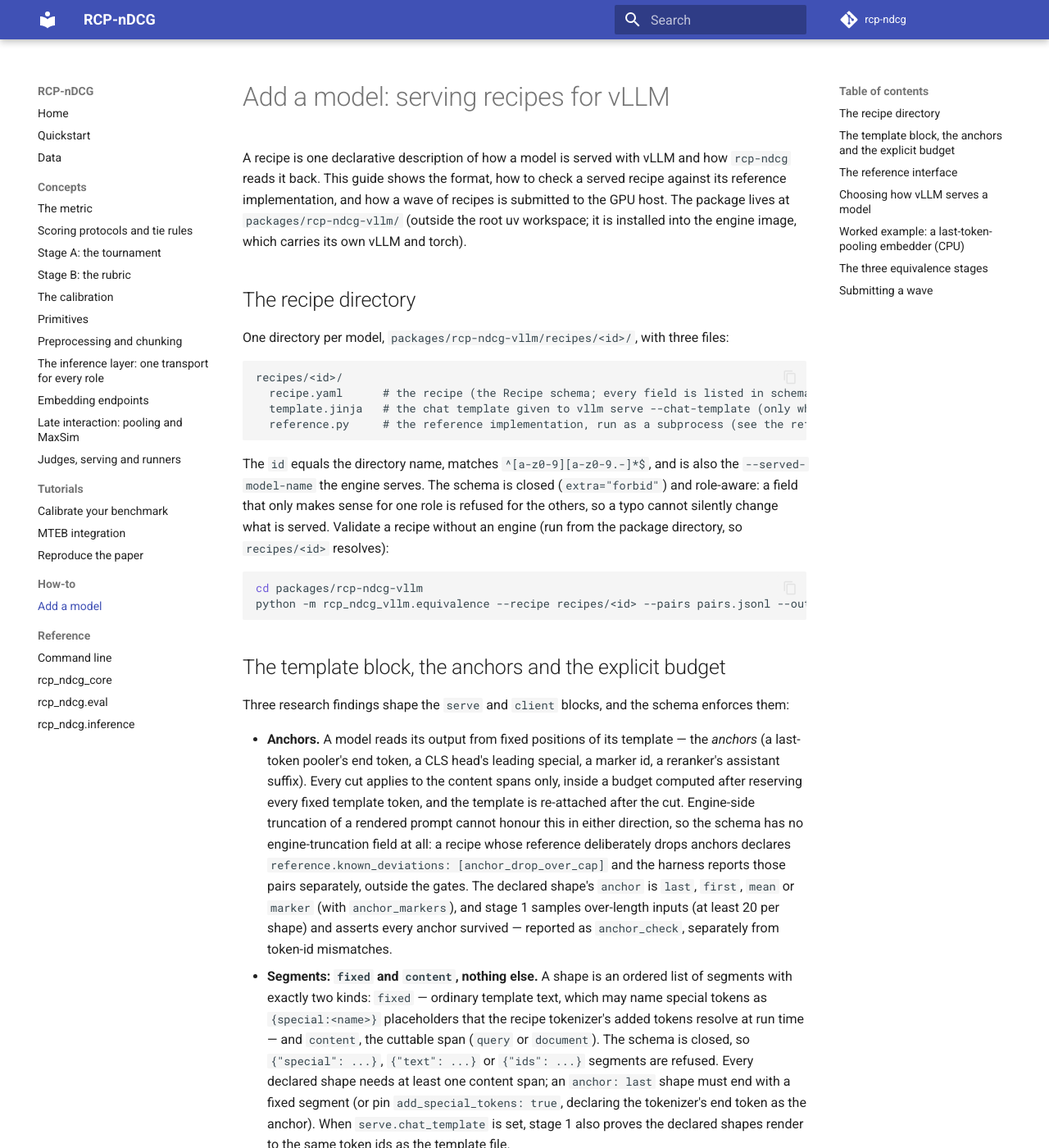
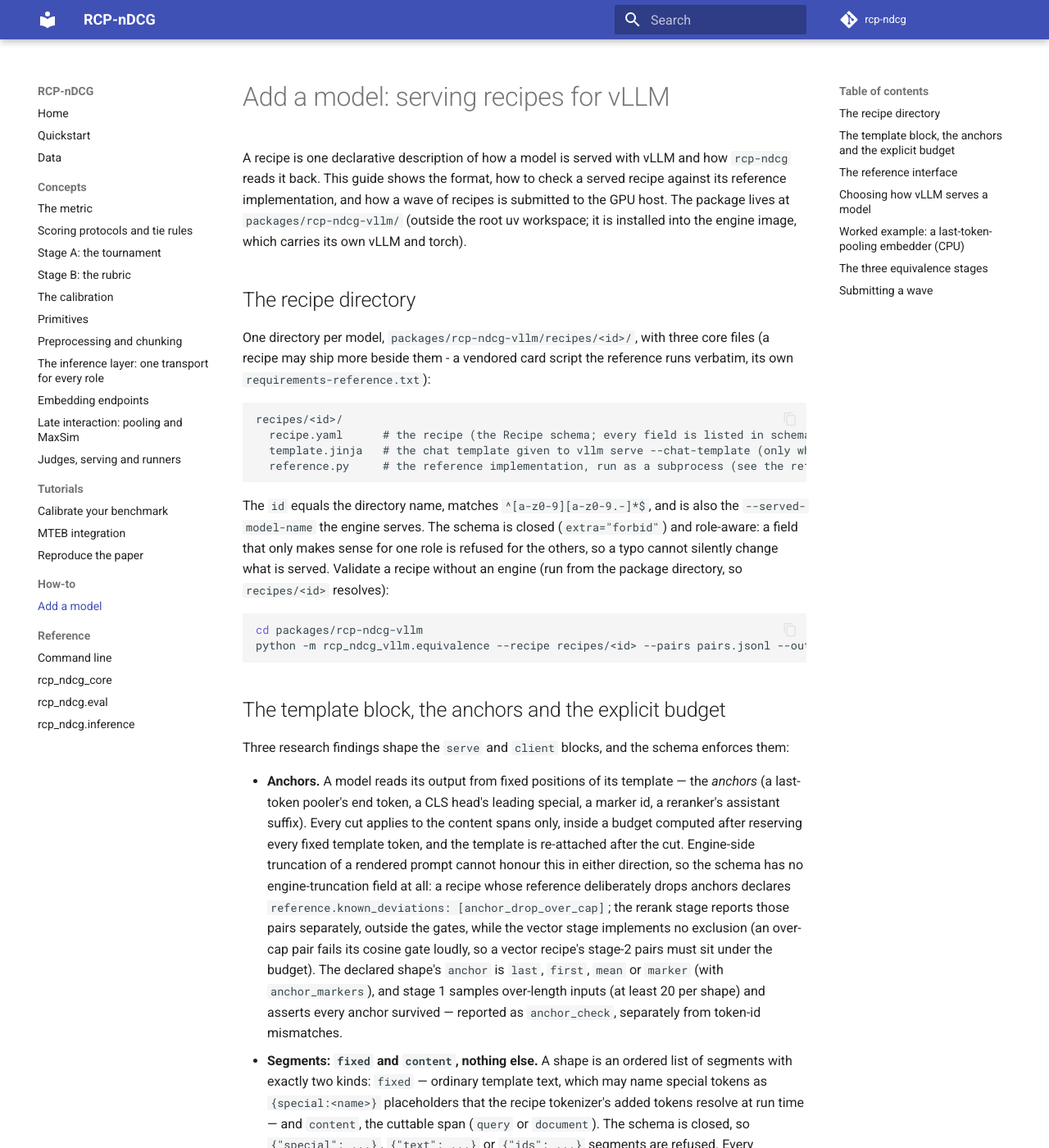
Before and after one commit to cohere-ai/rcp-ndcg, an MkDocs documentation site: the page built from docs/how-to/add-a-model.md, in a window 1280 px wide and 1400 px high. Shown: the whole window at 82% size. Built offline with MkDocs 1.6.1 and Material for MkDocs 9.7.7, drawn with Linux system fonts in a browser that asks for light colours; comment, search, counter and statistics services are not loaded; some of the changed text lies outside the part shown.

Commit message:
Fix the last stale over-cap claim and scope the deviation wording in the docs; force ruff excludes

````diff
--- a/docs/how-to/add-a-model.md
+++ b/docs/how-to/add-a-model.md
@@ -7,7 +7,8 @@ workspace; it is installed into the engine image, which carries its own vLLM and
 
 ## The recipe directory
 
-One directory per model, `packages/rcp-ndcg-vllm/recipes/<id>/`, with three files:
+One directory per model, `packages/rcp-ndcg-vllm/recipes/<id>/`, with three core files (a recipe may ship
+more beside them - a vendored card script the reference runs verbatim, its own `requirements-reference.txt`):
 
 ```text
 recipes/<id>/
@@ -34,8 +35,10 @@ Three research findings shape the `serve` and `client` blocks, and the schema en
   applies to the content spans only, inside a budget computed after reserving every fixed template token, and
   the template is re-attached after the cut. Engine-side truncation of a rendered prompt cannot honour this in
   either direction, so the schema has no engine-truncation field at all: a recipe whose reference deliberately
-  drops anchors declares `reference.known_deviations: [anchor_drop_over_cap]` and the harness reports those
-  pairs separately, outside the gates. The declared shape's `anchor` is `last`, `first`, `mean` or `marker`
+  drops anchors declares `reference.known_deviations: [anchor_drop_over_cap]`; the rerank stage reports those
+  pairs separately, outside the gates, while the vector stage implements no exclusion (an over-cap pair fails
+  its cosine gate loudly, so a vector recipe's stage-2 pairs must sit under the budget). The declared shape's
+  `anchor` is `last`, `first`, `mean` or `marker`
   (with `anchor_markers`), and stage 1 samples over-length inputs (at least 20 per shape) and asserts every
   anchor survived — reported as `anchor_check`, separately from token-id mismatches.
 - **Segments: `fixed` and `content`, nothing else.** A shape is an ordered list of segments with exactly two
@@ -110,7 +113,7 @@ reference:
   kind: transformers             # transformers | sentence_transformers | remote_code | stored_scores
   score_scale: probability       # probability | logit | cosine; vectors compare per vector
   entry: reference.py
-  known_deviations: []           # e.g. [anchor_drop_over_cap]: stage 2 gates under-cap pairs only
+  known_deviations: []           # e.g. [anchor_drop_over_cap]: the rerank stage gates under-cap pairs only; the vector stage has no exclusion (an over-cap pair fails its gate loudly)
 gates: {}                        # overrides of the stage-2 defaults for this score_scale
 status: {state: unverified, image: null, date: null, report: null}
 sources: []                      # URLs and path:line references the recipe rests on
@@ -192,8 +195,9 @@ Stage 2 scores or embeds the same pairs against the served engine (plain `httpx`
 `/pooling`) and applies the gates: probability |Δ| ≤ 0.02 for 99% of documents and ≤ 0.05 for all; logit |Δ| ≤
 0.05·(1 + |s|); cosine scores |Δ| ≤ 0.01; vectors cosine ≥ 1 − 1e-3 per vector (per token, after the same
 float16 cast); median per-query Kendall τ ≥ 0.98. A recipe's `gates` section overrides any of these. With
-`reference.known_deviations: [anchor_drop_over_cap]`, pairs whose uncut prompt exceeds `client.max_tokens` are
-reported in a separate, non-gating table and the gates run on the under-cap pairs only.
+`reference.known_deviations: [anchor_drop_over_cap]`, the rerank stage reports pairs whose uncut prompt exceeds
+`client.max_tokens` in a separate, non-gating table and gates the under-cap pairs only; the vector stage
+implements no exclusion and fails an over-cap pair's gate, so its stage-2 pairs sit under the budget.
 
 Stage 3 (optional) scores rankings per subset with `rcp-ndcg eval score` as a subprocess (the package depends
 on `rcp-ndcg`, so the command is always available) and requires the mean |Δ nDCG@10| over subsets ≤ 2e-3.
--- a/pyproject.toml
+++ b/pyproject.toml
@@ -239,7 +239,9 @@ target-version = "py312"
 # A recipe's vendored card script (packages/rcp-ndcg-vllm/recipes/*/qwen3_vl_embedding.py) is a model's
 # published code, kept byte-identical to the Hub file and hash-pinned by the recipe's test: it is never
 # reformatted or linted. The pattern names that exact filename only (a differently named vendored file
-# would need its own entry), so nothing else can hide behind it.
+# would need its own entry), so nothing else can hide behind it; force-exclude keeps the exclusion
+# working when the file is named explicitly on the command line.
+force-exclude = true
 extend-exclude = ["packages/rcp-ndcg-vllm/recipes/*/qwen3_vl_embedding.py"]
 
 [tool.ruff.format]
````
Also changed, not shown: 1 other file.
